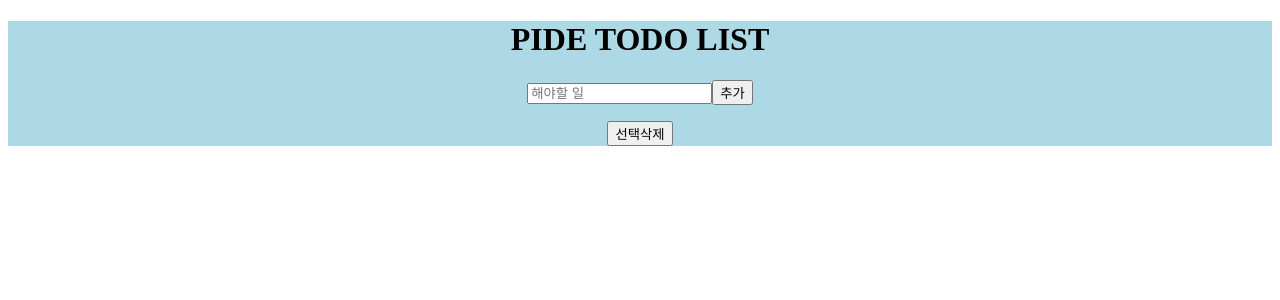
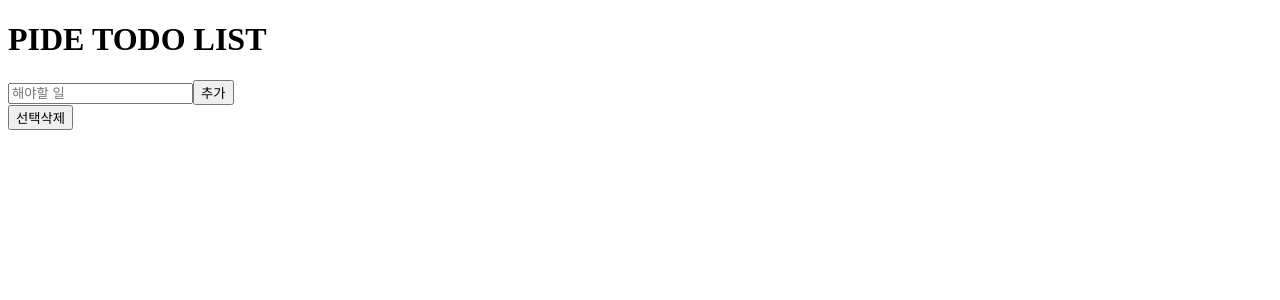
Before and after one commit to xxpiiiide/ReduxTODO, a React (Create React App) app: page / in a window 1280 px wide. Shown: the top 300 px of the page. Built offline with nearby package versions, Linux system fonts and the light colour scheme.

Commit message:
e type설정

```diff
--- a/src/component/Home.tsx
+++ b/src/component/Home.tsx
@@ -1,33 +1,34 @@
 import React, { useState } from 'react';
-import styled from 'styled-components';
 import { useDispatch, useSelector } from 'react-redux';
 import Todos from './Todos';
 import { createActions } from '../redux/action';
+import {rootReducerType} from '../redux/store'
+
 
 function Home() {
 	const [text, setText] = useState('');
 
 	const dispatch = useDispatch();
 
-	const todoList = useSelector((state) => state);
+	const todoList = useSelector((state:rootReducerType) => state);
 	// console.log(todoList);
 
-	function onSubmit(e) {
+	function onSubmit(e:React.FormEvent<HTMLFormElement>) {
 		e.preventDefault();
 		setText('');
 		dispatch(createActions.insertTODO(text));
 	}
 
-	function onChange(e) {
+	function onChange(e:React.ChangeEvent<HTMLInputElement>) {
 		setText(e.target.value);
 	}
 
-	function checkDelBtn(e) {
+	function checkDelBtn() {
 		dispatch(createActions.checkRemove());
 	}
 
 	return (
-		<Wrapper>
+		<div>
 			<h1>PIDE TODO LIST</h1>
 			<form onSubmit={onSubmit}>
 				<input
@@ -38,26 +39,14 @@ function Home() {
 				></input>
 				<button>추가</button>
 			</form>
-			<ListWrapper>
+			<div>
 				{todoList.map((toDo) => (
 					<Todos toDo={toDo} key={toDo.id} />
 				))}
 				<button onClick={checkDelBtn}>선택삭제</button>
-			</ListWrapper>
-		</Wrapper>
+			</div>
+		</div>
 	);
 }
 
 export default Home;
-
-/// styled
-
-const Wrapper = styled.div`
-	text-align: center;
-	background: lightblue;
-`;
-
-const ListWrapper = styled.ul`
-	list-style: none;
-	padding-left: 0px;
-`;
--- a/src/component/Todos.tsx
+++ b/src/component/Todos.tsx
@@ -1,5 +1,4 @@
 import React, { useState } from 'react';
-import styled from 'styled-components';
 import { useDispatch } from 'react-redux';
 import { createActions } from '../redux/action';
 
@@ -51,9 +50,3 @@ function Todos({ toDo }) {
 }
 
 export default Todos;
-
-//// styled
-
-const List = styled.li`
-	padding: 10px;
-`;
```
